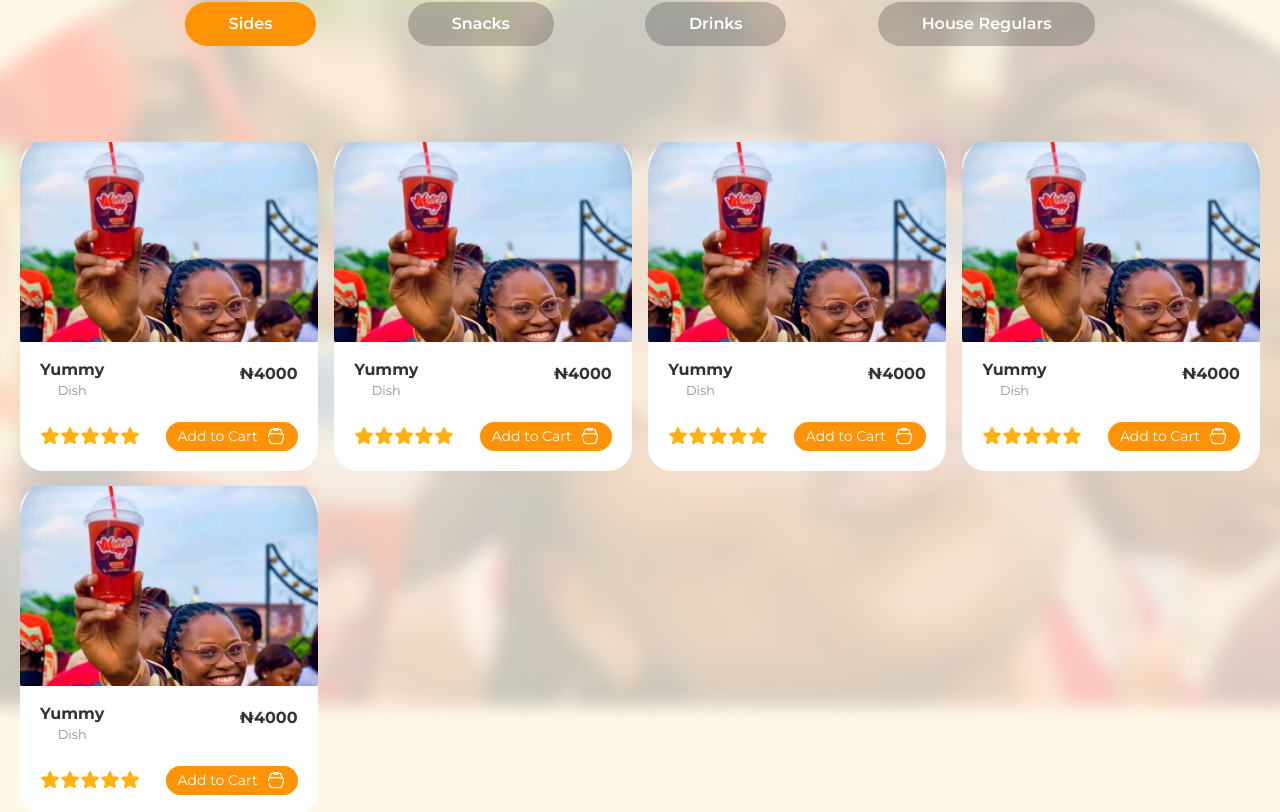
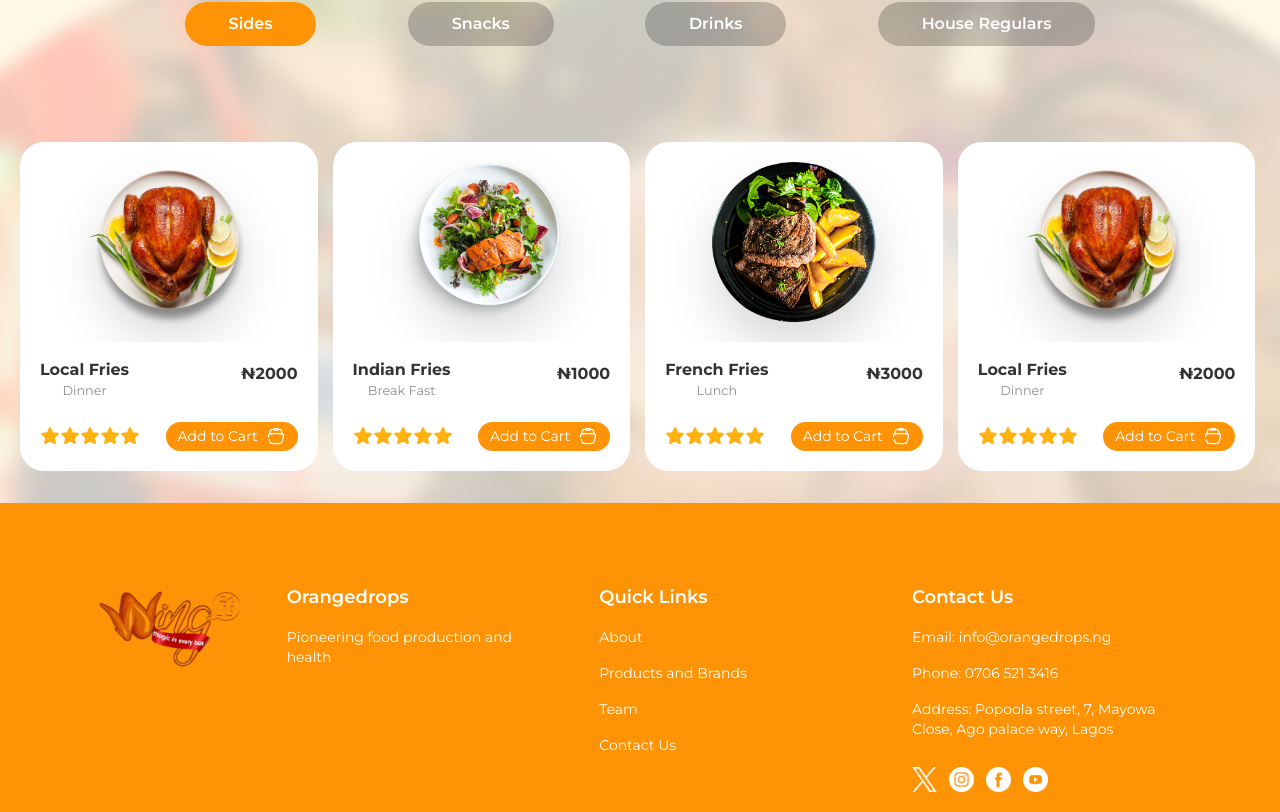
Before and after one commit to Vickel77/wingit, a Next.js app: page /menu in a window 1280 px wide. Shown: the part 939-1751 px from the top of the page. Built offline with nearby package versions, Linux system fonts and the light colour scheme.

Commit message:
switching tab update

```diff
--- a/src/app/globals.css
+++ b/src/app/globals.css
@@ -277,15 +277,16 @@ input:focus {
   border-radius: 200px;
   background: #00000035;
   font-weight: 600;
+  cursor: pointer;
 }
 
 .pill:hover {
   opacity: 0.8;
 }
 
-#active-pill {
-  background-color: #fe9306;
-  opacity: 1;
+.active-pill {
+  background-color: #fe9306 !important;
+  opacity: 1 !important;
 }
 
 .col-4 {
--- a/src/components/DishesCard/index.tsx
+++ /dev/null
@@ -1,53 +0,0 @@
-import React from "react";
-import FiveStar from "../Icons/FiveStar";
-
-export default function DishesCard() {
-  return (
-    <div className="hover:shadow-2xl hover:translate-y-[-10px] transition-all bg-white rounded-3xl card-edit menu-card-edit">
-      <div className="h-[200px] w-full flex justify-center items-center overflow-hidden">
-        <img src="smile.png" alt="" className="drop-shadow-2xl w-full" />
-      </div>
-      <div className="p-5">
-        <div className=" mb-5 w-full flex justify-between  items-start">
-          <div>
-            <h3 className="p-0 m-0 leading-none font-bold">Yummy</h3>
-            <small className="p-0 m-0 opacity-55">Dish</small>
-          </div>
-          <div className="font-bold">₦4000</div>
-        </div>
-        <div className=" w-full flex justify-between items-center">
-          <div>
-            <FiveStar />
-          </div>
-          <button className="px-3 py-1 rounded-full bg-primary text-white text-[14px] flex gap-2 items-center">
-            Add to Cart
-            <svg
-              width="20"
-              height="20"
-              viewBox="0 0 24 24"
-              fill="none"
-              xmlns="http://www.w3.org/2000/svg"
-            >
-              <path
-                d="M3.86399 16.455C4.40999 18.638 4.68299 19.729 5.49599 20.365C6.30999 21 7.43499 21 9.68499 21H14.315C16.565 21 17.69 21 18.505 20.365C19.318 19.729 19.591 18.638 20.136 16.455C20.994 13.023 21.423 11.308 20.523 10.154C19.622 9 17.853 9 14.316 9H9.68499C6.14699 9 4.37899 9 3.47799 10.154C2.94899 10.831 2.87799 11.702 3.08399 13"
-                stroke="white"
-                stroke-width="1.5"
-                stroke-linecap="round"
-              />
-              <path
-                d="M19.5 9.5L18.79 6.895C18.516 5.89 18.379 5.388 18.098 5.009C17.8178 4.63246 17.4373 4.3424 17 4.172C16.56 4 16.04 4 15 4M4.5 9.5L5.21 6.895C5.484 5.89 5.621 5.388 5.902 5.009C6.18218 4.63246 6.56269 4.3424 7 4.172C7.44 4 7.96 4 9 4"
-                stroke="white"
-                stroke-width="1.5"
-              />
-              <path
-                d="M9 4C9 3.73478 9.10536 3.48043 9.29289 3.29289C9.48043 3.10536 9.73478 3 10 3H14C14.2652 3 14.5196 3.10536 14.7071 3.29289C14.8946 3.48043 15 3.73478 15 4C15 4.26522 14.8946 4.51957 14.7071 4.70711C14.5196 4.89464 14.2652 5 14 5H10C9.73478 5 9.48043 4.89464 9.29289 4.70711C9.10536 4.51957 9 4.26522 9 4Z"
-                stroke="white"
-                stroke-width="1.5"
-              />
-            </svg>
-          </button>
-        </div>
-      </div>
-    </div>
-  );
-}
--- a/src/components/FoodMenuTab/index.tsx
+++ b/src/components/FoodMenuTab/index.tsx
@@ -1,16 +1,121 @@
-import DishesCard from "../DishesCard";
+"use client";
+
+import { useState } from "react";
+import FiveStar from "../Icons/FiveStar";
+
+const categories = [
+  {
+    id: "sides",
+    name: "Sides",
+    image: "plate-2.png",
+    price: "2000",
+    subTitle: "Dinner",
+    title: "Local Fries",
+  },
+
+  {
+    id: "sides",
+    name: "Sides",
+    image: "plate-1.png",
+    price: "1000",
+    subTitle: "Break Fast",
+    title: "Indian Fries",
+  },
+  {
+    id: "snacks",
+    name: "Snacks",
+    image: "header-right-3.png",
+    price: "5000",
+    subTitle: "Lunch",
+    title: "French Fries",
+  },
+  {
+    id: "drinks",
+    name: "Drinks",
+    image: "plate-1.png",
+    price: "1000",
+    subTitle: "Break Fast",
+    title: "Indian Fries",
+  },
+  {
+    id: "h-regs",
+    name: "House Regulars",
+    image: "header-right-3.png",
+    price: "3000",
+    subTitle: "Lunch",
+    title: "French Fries",
+  },
+  {
+    id: "sides",
+    name: "Sides",
+    image: "header-right-3.png",
+    price: "3000",
+    subTitle: "Lunch",
+    title: "French Fries",
+  },
+
+  {
+    id: "snacks",
+    name: "Snacks",
+    image: "plate-2.png",
+    price: "2000",
+    subTitle: "Dinner",
+    title: "Local Fries",
+  },
+  {
+    id: "drinks",
+    name: "Drinks",
+    image: "header-right-3.png",
+    price: "5000",
+    subTitle: "Lunch",
+    title: "French Fries",
+  },
+  {
+    id: "h-regs",
+    name: "House Regulars",
+    image: "plate-1.png",
+    price: "1000",
+    subTitle: "Break Fast",
+    title: "Indian Fries",
+  },
+  {
+    id: "sides",
+    name: "Sides",
+    image: "plate-2.png",
+    price: "2000",
+    subTitle: "Dinner",
+    title: "Local Fries",
+  },
+];
 
 export default function FoodMenuTab() {
+  const [activeCategory, setActiveCategory] = useState("sides");
+
+  const handleTabClick = (id) => {
+    setActiveCategory(id);
+  };
+
+  const activeCategoryCards = categories.filter(
+    (category) => category.id === activeCategory
+  );
+
   return (
     <div>
       <section className="container">
         <div className="pills-container flex w-[80%]">
-          <div className="pill " id="active-pill">
-            Sides
+          {[
+            ...new Map(categories.map((item) => [item.name, item])).values(),
+          ].map((category) => (
+            <div
+              key={category.id}
+              onClick={() => handleTabClick(category.id)}
+              className={`pill ${
+                activeCategory === category.id ? "active-pill" : ""
+              }`}
+            >
+              {category.name}
             </div>
-          <div className="pill">Snacks</div>
-          <div className="pill">Drinks</div>
-          <div className="pill">House Regulars</div>
+          ))}
         </div>
 
         <br />
@@ -18,22 +123,65 @@ export default function FoodMenuTab() {
         <br />
         <br />
 
-        <div className="menu-card_container gap-[15px] flex justify-between w-full flex-wrap">
-          <div className="col-4">
-            <DishesCard />
+        <div className="menu-card_container gap-[15px] flex justify-start w-full flex-wrap">
+          {activeCategoryCards.map(
+            ({ image, price, subTitle, title }, index) => (
+              <div className="col-4" key={index}>
+                <div className="hover:shadow-2xl hover:translate-y-[-10px] transition-all bg-white rounded-3xl card-edit menu-card-edit">
+                  <div className="h-[200px] w-full flex justify-center items-center overflow-hidden">
+                    <img
+                      src={image}
+                      alt=""
+                      className="drop-shadow-2xl w-[55%]"
+                    />
                   </div>
-          <div className="col-4">
-            <DishesCard />
+                  <div className="p-5">
+                    <div className=" mb-5 w-full flex justify-between  items-start">
+                      <div>
+                        <h3 className="p-0 m-0 leading-none font-bold">
+                          {title}
+                        </h3>
+                        <small className="p-0 m-0 opacity-55">{subTitle}</small>
                       </div>
-          <div className="col-4">
-            <DishesCard />
+                      <div className="font-bold">₦{price}</div>
                     </div>
-          <div className="col-4">
-            <DishesCard />
+                    <div className=" w-full flex justify-between items-center">
+                      <div>
+                        <FiveStar />
                       </div>
-          <div className="col-4">
-            <DishesCard />
+                      <button className="px-3 py-1 rounded-full bg-primary text-white text-[14px] flex gap-2 items-center">
+                        Add to Cart
+                        <svg
+                          width="20"
+                          height="20"
+                          viewBox="0 0 24 24"
+                          fill="none"
+                          xmlns="http://www.w3.org/2000/svg"
+                        >
+                          <path
+                            d="M3.86399 16.455C4.40999 18.638 4.68299 19.729 5.49599 20.365C6.30999 21 7.43499 21 9.68499 21H14.315C16.565 21 17.69 21 18.505 20.365C19.318 19.729 19.591 18.638 20.136 16.455C20.994 13.023 21.423 11.308 20.523 10.154C19.622 9 17.853 9 14.316 9H9.68499C6.14699 9 4.37899 9 3.47799 10.154C2.94899 10.831 2.87799 11.702 3.08399 13"
+                            stroke="white"
+                            stroke-width="1.5"
+                            stroke-linecap="round"
+                          />
+                          <path
+                            d="M19.5 9.5L18.79 6.895C18.516 5.89 18.379 5.388 18.098 5.009C17.8178 4.63246 17.4373 4.3424 17 4.172C16.56 4 16.04 4 15 4M4.5 9.5L5.21 6.895C5.484 5.89 5.621 5.388 5.902 5.009C6.18218 4.63246 6.56269 4.3424 7 4.172C7.44 4 7.96 4 9 4"
+                            stroke="white"
+                            stroke-width="1.5"
+                          />
+                          <path
+                            d="M9 4C9 3.73478 9.10536 3.48043 9.29289 3.29289C9.48043 3.10536 9.73478 3 10 3H14C14.2652 3 14.5196 3.10536 14.7071 3.29289C14.8946 3.48043 15 3.73478 15 4C15 4.26522 14.8946 4.51957 14.7071 4.70711C14.5196 4.89464 14.2652 5 14 5H10C9.73478 5 9.48043 4.89464 9.29289 4.70711C9.10536 4.51957 9 4.26522 9 4Z"
+                            stroke="white"
+                            stroke-width="1.5"
+                          />
+                        </svg>
+                      </button>
                     </div>
+                  </div>
+                </div>
+              </div>
+            )
+          )}
         </div>
       </section>
     </div>
```
Also changed, not shown: src/components/CarouselCard/index.tsx (+0 -23 lines). Lines whose indentation alone changed are shown as unchanged.
